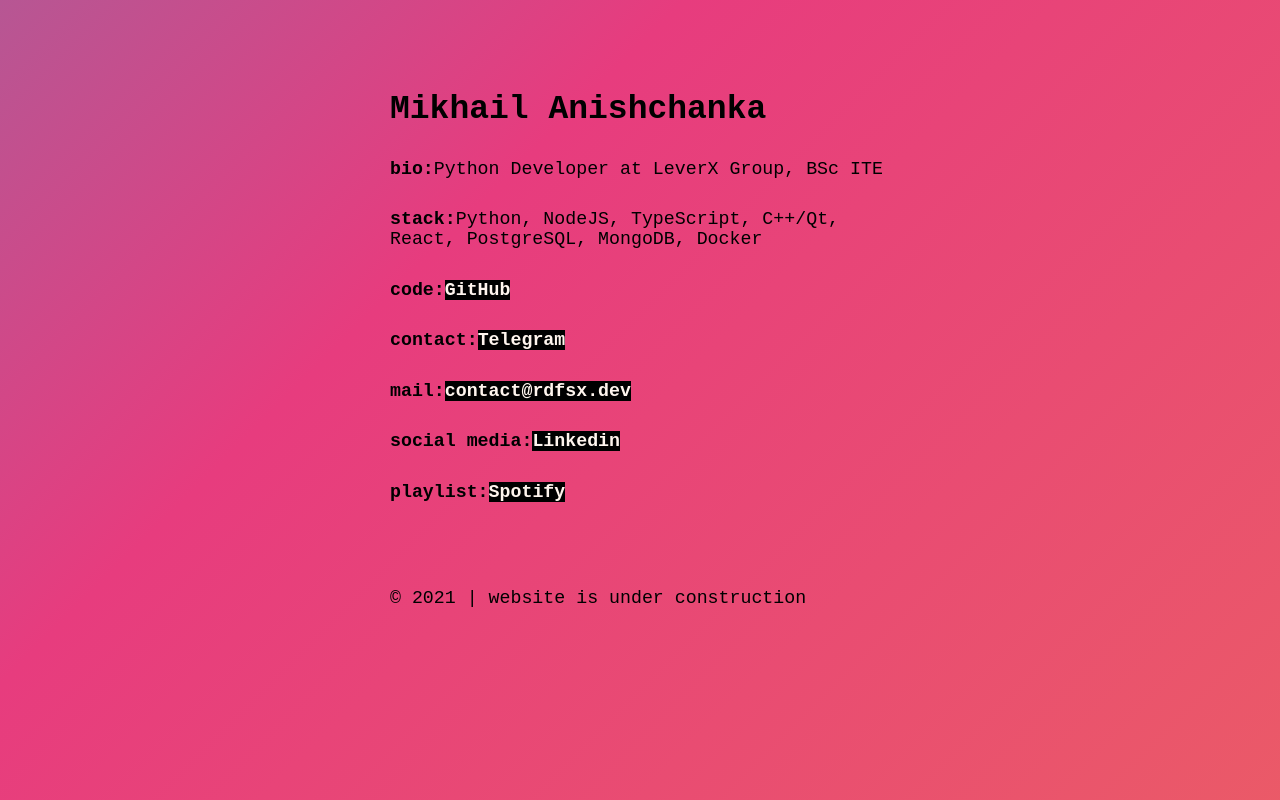
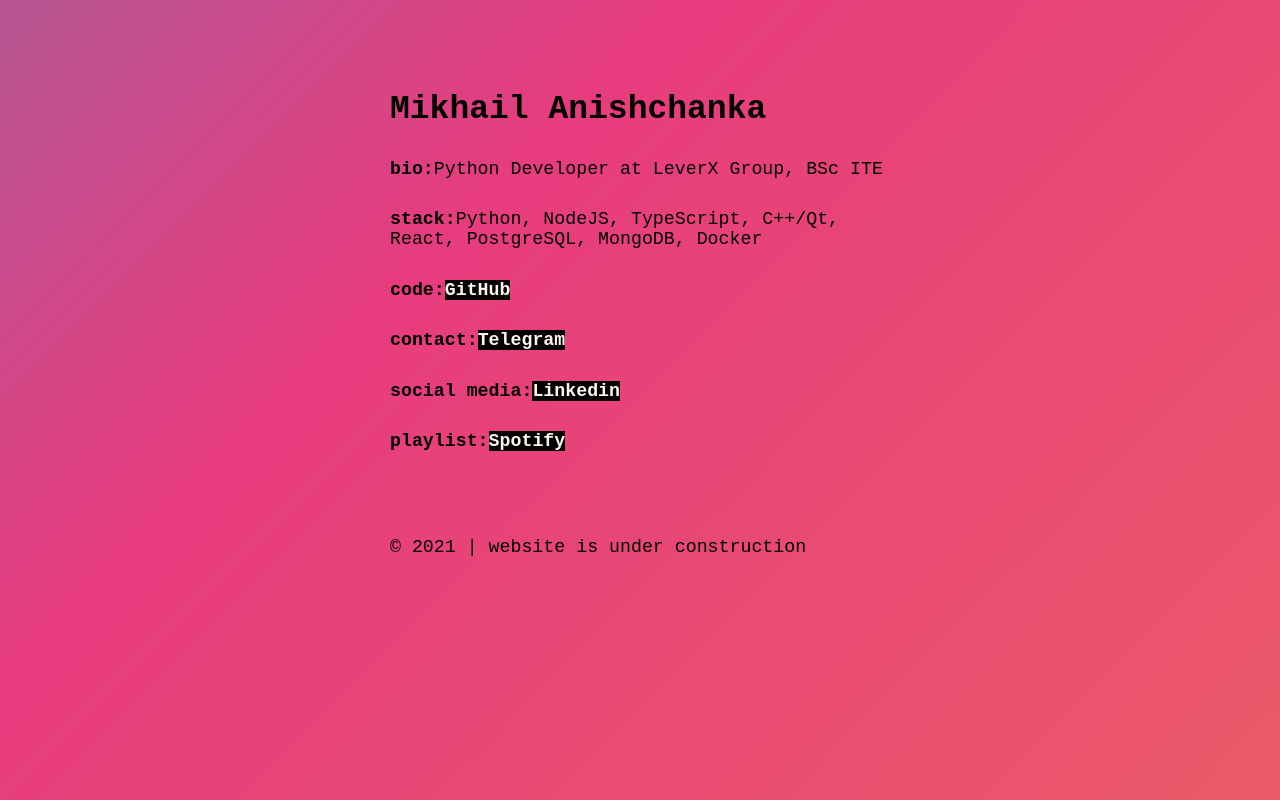
Before and after one commit to rdfsx/rdfsx.dev, a React (Create React App) app: page / in a window 1280 px wide. Built offline with nearby package versions, Linux system fonts and the light colour scheme.

Commit message:
removed email

```diff
--- a/src/App.tsx
+++ b/src/App.tsx
@@ -23,7 +23,6 @@
                     <Paragraph text1={"stack:"} text2={"Python, NodeJS, TypeScript, C++/Qt, React, PostgreSQL, MongoDB, Docker"} />
                     <Paragraph text1={"code:"} text2={"GitHub"} link={"https://github.com/rdfsx"} />
                     <Paragraph text1={"contact:"} text2={"Telegram"} link={"https://t.me/rdfsx"} />
-                    <Paragraph text1={"mail:"} text2={"contact@rdfsx.dev"} link={"mailto:contact@rdfsx.dev"} />
                     <Paragraph text1={"social media:"} text2={"Linkedin"}
                                link={"https://linkedin.com/in/mikhail-anishchanka"} />
                     <Paragraph text1={"playlist:"} text2={"Spotify"}
```
